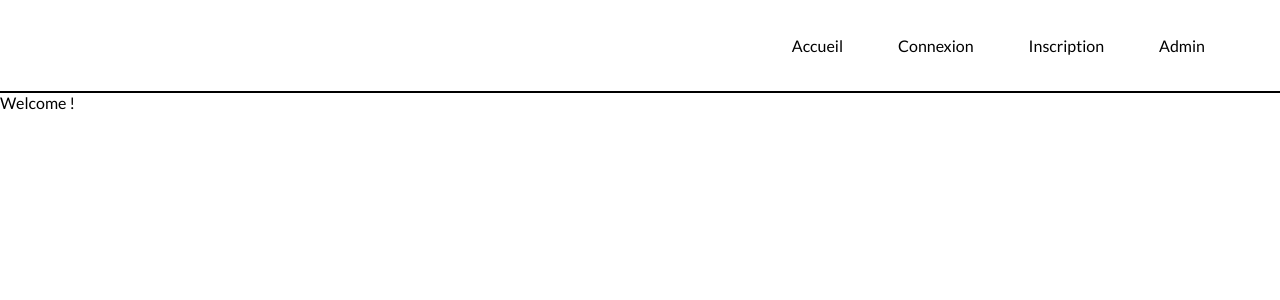
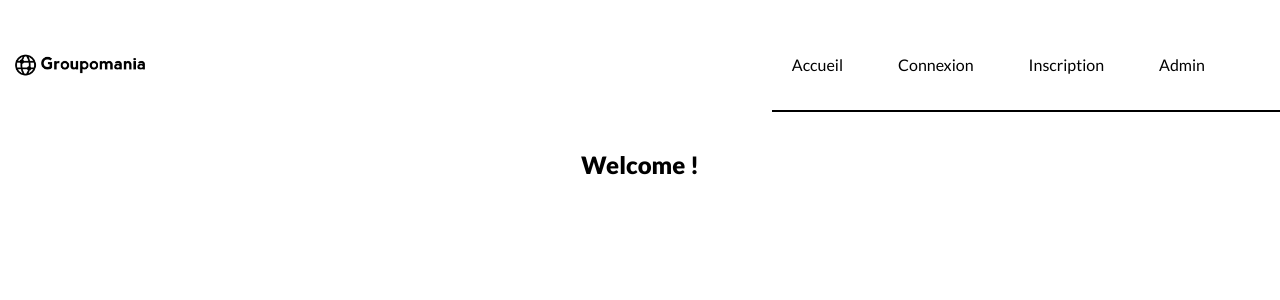
Before and after one commit to lisaroure/P7-Groupomania, a React (Create React App) app in the folder groupomanie/: page / in a window 1280 px wide. Shown: the top 300 px of the page. Built offline with nearby package versions, Linux system fonts and the light colour scheme.

Commit message:
edit header

```diff
--- a/groupomanie/src/components/Public/Header.js
+++ b/groupomanie/src/components/Public/Header.js
@@ -1,5 +1,6 @@
 import React from "react";
 import { Link } from "react-router-dom";
+import logo from '../../assets/logo.png'
 
 import "./header.scss";
 
@@ -7,6 +8,12 @@ const Header = () => {
   return (
     <>
       <header className="public-header">
+        <img
+          src={logo}
+          alt='logo de Groupomania'
+          width={130}
+          height={130}
+        />
         <nav>
           <ul>
             <li>
--- a/groupomanie/src/components/Public/header.scss
+++ b/groupomanie/src/components/Public/header.scss
@@ -1,4 +1,10 @@
 .public-header {
+    display: flex;
+    align-items: center;
+    justify-content: space-between;
+    img {
+        margin-left: 15px;
+    }
 nav {
     border-bottom: 2px solid black;
     ul {
--- a/groupomanie/src/pages/Public/Home.js
+++ b/groupomanie/src/pages/Public/Home.js
@@ -1,111 +1,12 @@
-//     useEffect(() => {
-//         if (userId && token) callApiUser(token, userId)
-//         if (adminId && token) callApiAdmin(token, adminId)
-//         if (!token) return
-//     }, [token, userId, adminId])
-
-//     useEffect(() => {
-//         if (!token) return
-//         callApiPost(token)
-//     }, [token])
-
-//     useEffect(() => {
-//         if ((!userId || !token) && (!adminId || !token)) nav('/')
-//     }, [token, userId, adminId, nav])
-
-//     function callApiUser(token, userId) {
-//         setGetUser(true)
-//         fetch(`http://localhost:5000/api/user/user/${userId}`, {
-//             method: 'GET',
-//             headers: {
-//                 'Content-Type': 'application/json',
-//                 Authorization: 'Bearer ' + token,
-//             },
-//         })
-//             .then((res) => res.json())
-//             .then((data) => {
-//                 setPseudoContext(data.pseudo)
-//                 setGetUser(false)
-//             })
-//             .catch(() => {
-//                 console.log('URL user non valide');
-//             })
-//     }
-
-//     function callApiAdmin(token, adminId) {
-//         setGetUser(true)
-//         fetch(`http://localhost:5000/api/user/admin/${adminId}`, {
-//             method: 'GET',
-//             headers: {
-//                 'Content-Type': 'application/json',
-//                 Authorization: 'Bearer ' + token,
-//             },
-//         })
-//             .then((res) => res.json())
-//             .then((data) => {
-//                 setPseudoContext(data.pseudo)
-//                 setGetUser(false)
-//             })
-//             .catch(() => {
-//                 console.log('URL admin non valide');
-//             })
-//     }
-
-//     function callApiPost(token) {
-//         setGetPost(true)
-//         fetch(`http://localhost:5000/api/post`, {
-//             method: 'GET',
-//             headers: {
-//                 'Content-Type': 'application/json',
-//                 Authorization: 'Bearer' + token,
-//             },
-//         })
-//             .then((res) => res.json())
-//             .then((data) => {
-//                 setDataPost(data)
-//                 setGetPost(false)
-//             })
-//             .catch(() => {
-//                 console.log('URL posts non valide');
-//             })
-//     }
-
-//     //JSX
-//     return (
-//         <>
-//             {getUser && getPost ? (
-//                 <div className='spinner'>
-//                     <i className="fas fa-spinner fa-spin"></i>
-//                 </div>
-//             ) : (
-//                 <>
-//                     {adminId ? <></> : <FormHome callApiPost={callApiPost} />}
-//                     <div className='cards-container'>
-//                         {dataPost.map((item, index) => (
-//                             <Card
-//                                 key={item._id + '-' + index}
-//                                 postId={item._id}
-//                                 posterId={item.posterId}
-//                                 imageUrl={item.imageUrl}
-//                                 post={item.post}
-//                                 likers={item.likers}
-//                                 createdAt={item.createdAt}
-//                                 callApiPost={callApiPost}
-//                             />
-//                         ))}
-//                     </div>
-//                 </>
-//             )}
-//         </>
-//     )
-// }
-
 import React from 'react';
+import './home.scss'
 
 const Home = () => {
     return (
-        <div className='home'>
-            Welcome !
+        <div className='home-container'>
+            <div className='home'>
+                <h2>Welcome !</h2>
+            </div>
         </div>
     );
 };
--- /dev/null
+++ b/groupomanie/src/pages/Public/home.scss
@@ -0,0 +1,5 @@
+.home-container {
+    display: flex;
+    flex-direction: column;
+    align-items: center;
+}
```
